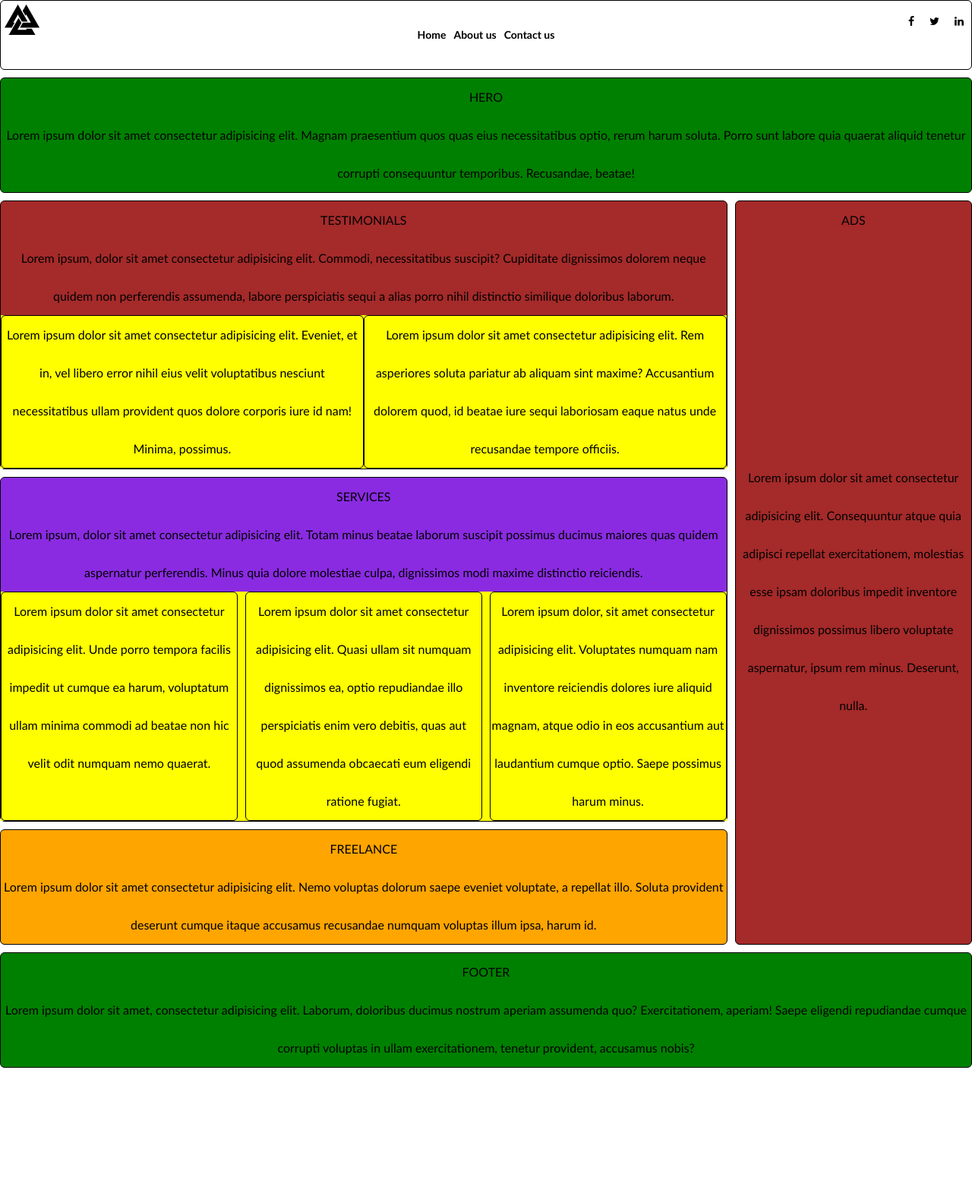
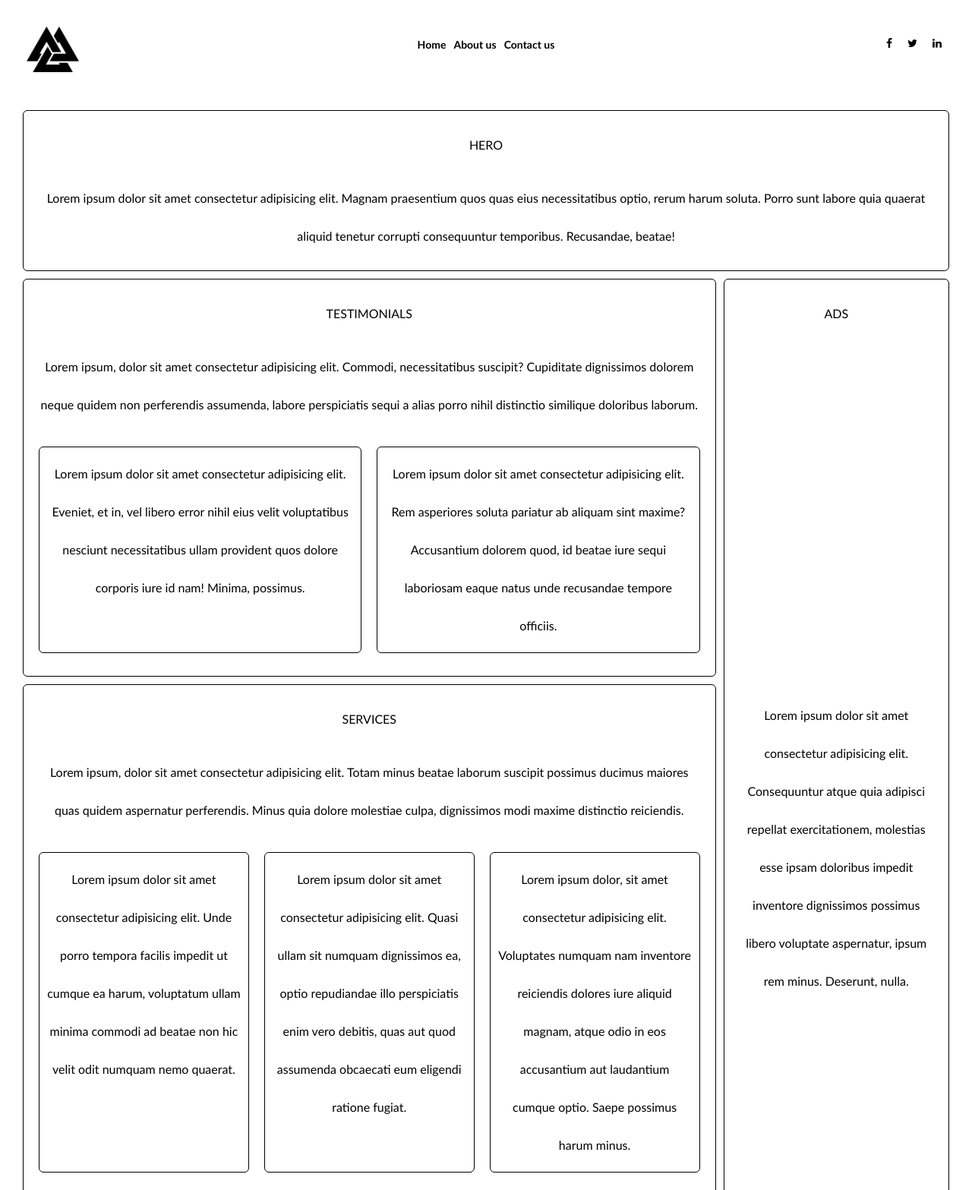
Before and after one commit to linajja/9-grid-homework, a website: page index.html in a window 1280 px wide. Shown: the top 1567 px of the page at 76% size. Before the commit the page ends 1466 px from the top, so only its background shows below. Drawn offline with Linux system fonts and the light colour scheme.

Commit message:
Last changes

```diff
--- a/css/main.css
+++ b/css/main.css
@@ -1,7 +1,7 @@
 body,
 body * {
     margin: 0;
-    padding: 0;
+    padding: 10px 10px;
     vertical-align: top;
     box-sizing: border-box;
     font-family: 'Gill Sans', 'Gill Sans MT', Calibri, 'Trebuchet MS',
@@ -30,12 +30,14 @@ main {
     line-height: 50px;
     border-radius: 6px;
     text-align: center;
+
 }
 .grid-container-column {
     display: grid;
     grid-template-columns: 1fr;
-    row-gap: 20px;
-    background-color: yellow;
+    gap: 20px;
+    padding: 20px 10px;
+    justify-content: center;
     align-content: center;
 }
 .header {
@@ -49,12 +51,14 @@ main {
         'navheader'
         'icon';
     background-color: white;
+    width: 100%;
+    text-align: center;
 }
 .logo {
     display: inline-block;
     margin-top: 5px;
     margin-left: 5px;
-    height: 40px;
+    height: 80px;
     grid-area: img;
     opacity: 0;
 }
@@ -72,34 +76,30 @@ icon {
 }
 .hero {
     grid-area: hero;
-    background-color: green;
 }
 .ads {
     grid-area: ads;
-    background-color: brown;
     display: none;
 }
 .service {
     grid-area: service;
-    background-color: blueviolet;
 }
 .freelance {
     grid-area: freelance;
-    background-color: orange;
 }
 .testimonials {
     grid-area: testimonials;
-    background-color: brown;
 }
 .footer {
     grid-area: footer;
-    background-color: green;
 }
 navig {
     position: fixed;
     bottom: 0;
     grid-area: navig;
     background-color: white;
+    width: 100%;
+    text-align: center;
 }
 a {
     display: inline-block;
@@ -127,14 +127,14 @@ navheader {
             'footer'
             'navig';
     }
-    .grid-container-column {
-        display: grid;
+    .testimonials > .grid-container-column {
         grid-template-columns: 1fr 1fr;
+        gap: 20px;
     }
     .service > .grid-container-column {
         display: grid;
-        grid-template-columns: 50px 1fr 1fr 50px;
-        gap: 10px;
+        grid-template-columns: 1fr 1fr;
+        gap: 20px;
     }
     .content {
         margin-top: 10px;
@@ -173,10 +173,12 @@ navheader {
     .testimonials > .grid-container-column {
         display: grid;
         grid-template-columns: 1fr 1fr;
+        gap: 20px;
     }
     .service > .grid-container-column {
         display: grid;
         grid-template-columns: 1fr 1fr 1fr;
+        gap: 20px;
     }
     .content {
         margin-top: 10px;
--- a/index.html
+++ b/index.html
@@ -13,7 +13,7 @@
 </head>
 
 <body>
-    <header class="container header">
+    <header class="header">
         <img src="./logo.png" alt="Logo" class="logo">
         <navheader>
             <a href="#">Home</a>
@@ -73,7 +73,7 @@
             </footer>
     </div>
     </main>
-    <navig class="container navig">
+    <navig class="navig">
         <nav class="navig">
             <a href="#">Home</a>
             <a href="#">About us</a>
```
